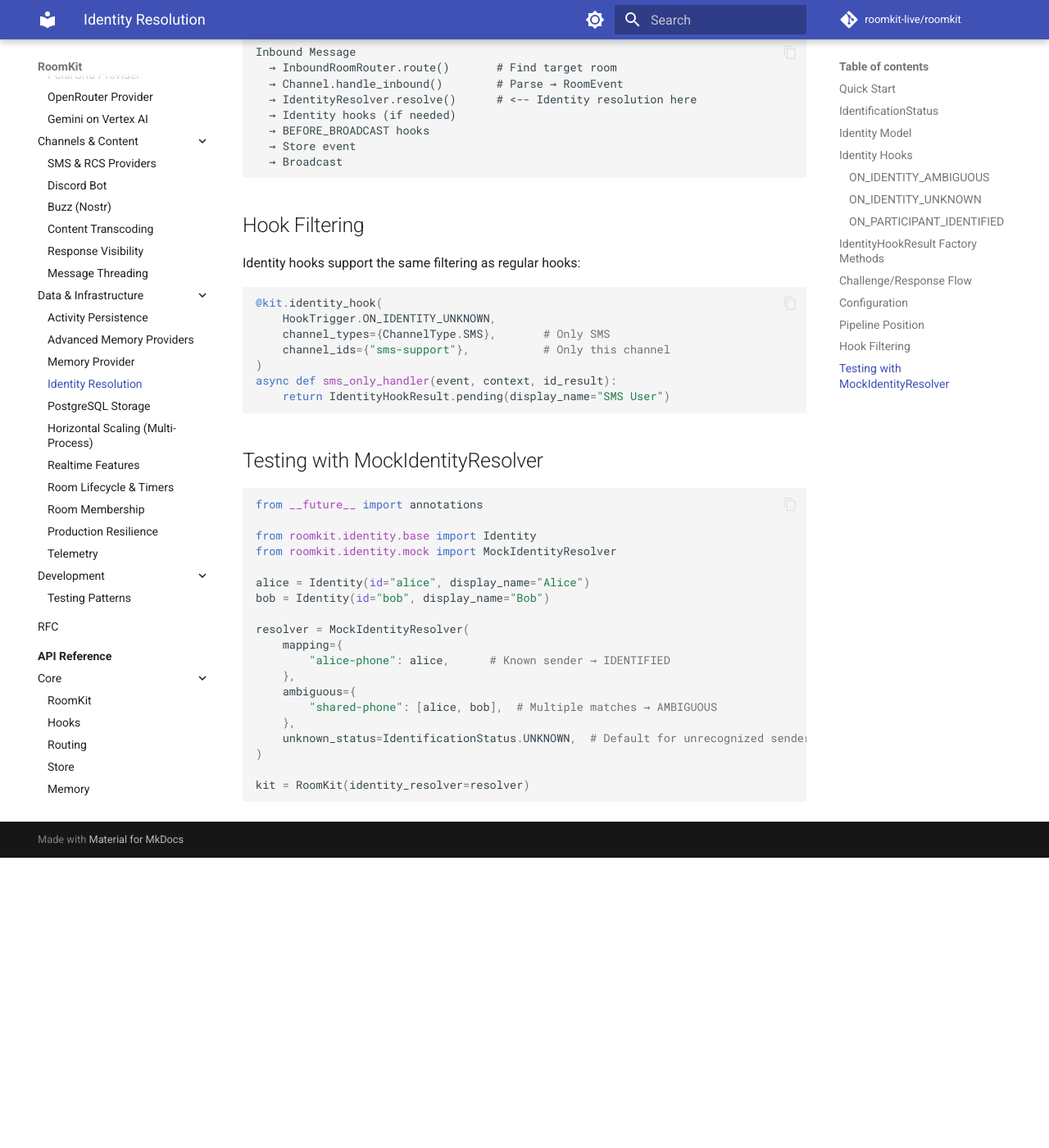
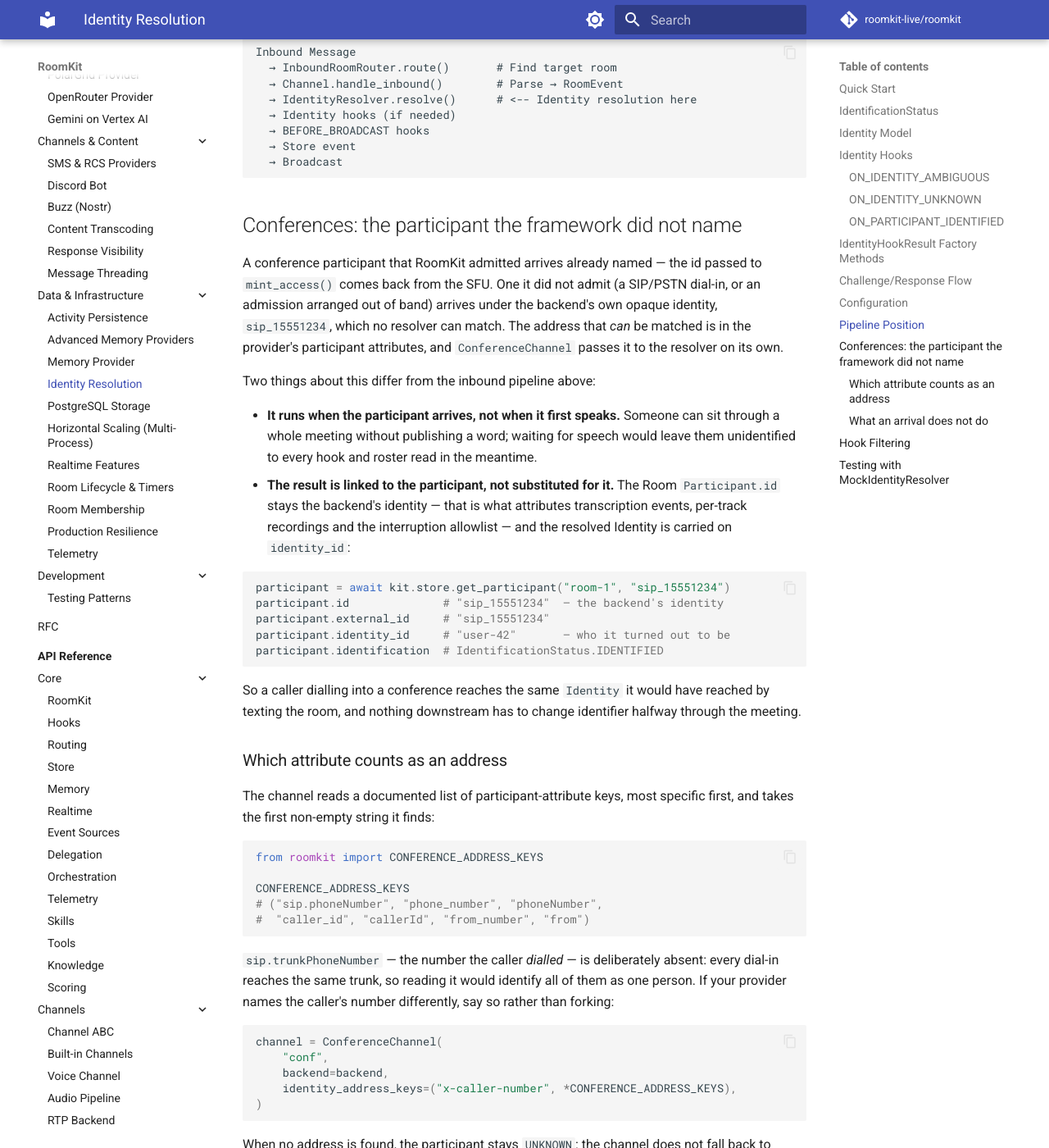
Before and after one commit to roomkit-live/roomkit-docs, an MkDocs documentation site: the page built from docs/guides/identity-resolution.md, in a window 1280 px wide and 1400 px high, scrolled down 4722 px. Shown: the whole window at 82% size. Built offline with MkDocs 1.6.1 and Material for MkDocs 9.7.7, drawn with Linux system fonts in a browser that asks for light colours; comment, search, counter and statistics services are not loaded; before the commit the page ends 5768 px from its top, so only the background shows below that; some of the changed text lies outside the part shown.

Commit message:
docs(identity): how a conference dial-in reaches an identity (RMK-7)

````diff
--- a/docs/guides/identity-resolution.md
+++ b/docs/guides/identity-resolution.md
@@ -202,6 +202,80 @@ Inbound Message
   → Broadcast
 ```
 
+## Conferences: the participant the framework did not name
+
+A conference participant that RoomKit admitted arrives already named — the id
+passed to `mint_access()` comes back from the SFU. One it did not admit (a
+SIP/PSTN dial-in, or an admission arranged out of band) arrives under the
+backend's own opaque identity, `sip_15551234`, which no resolver can match. The
+address that *can* be matched is in the provider's participant attributes, and
+`ConferenceChannel` passes it to the resolver on its own.
+
+Two things about this differ from the inbound pipeline above:
+
+- **It runs when the participant arrives, not when it first speaks.** Someone
+  can sit through a whole meeting without publishing a word; waiting for speech
+  would leave them unidentified to every hook and roster read in the meantime.
+- **The result is linked to the participant, not substituted for it.** The Room
+  `Participant.id` stays the backend's identity — that is what attributes
+  transcription events, per-track recordings and the interruption allowlist —
+  and the resolved Identity is carried on `identity_id`:
+
+```python
+participant = await kit.store.get_participant("room-1", "sip_15551234")
+participant.id              # "sip_15551234"  — the backend's identity
+participant.external_id     # "sip_15551234"
+participant.identity_id     # "user-42"       — who it turned out to be
+participant.identification  # IdentificationStatus.IDENTIFIED
+```
+
+So a caller dialling into a conference reaches the same `Identity` it would have
+reached by texting the room, and nothing downstream has to change identifier
+halfway through the meeting.
+
+### Which attribute counts as an address
+
+The channel reads a documented list of participant-attribute keys, most specific
+first, and takes the first non-empty string it finds:
+
+```python
+from roomkit import CONFERENCE_ADDRESS_KEYS
+
+CONFERENCE_ADDRESS_KEYS
+# ("sip.phoneNumber", "phone_number", "phoneNumber",
+#  "caller_id", "callerId", "from_number", "from")
+```
+
+`sip.trunkPhoneNumber` — the number the caller *dialled* — is deliberately absent:
+every dial-in reaches the same trunk, so reading it would identify all of them as
+one person. If your provider names the caller's number differently, say so rather
+than forking:
+
+```python
+channel = ConferenceChannel(
+    "conf",
+    backend=backend,
+    identity_address_keys=("x-caller-number", *CONFERENCE_ADDRESS_KEYS),
+)
+```
+
+When no address is found, the participant stays `UNKNOWN`: the channel does not
+fall back to resolving on the opaque identity.
+
+### What an arrival does not do
+
+An arrival is not a message, so there is nothing to hold, refuse, or reply to. It
+does **not** fire `ON_IDENTITY_AMBIGUOUS` / `ON_IDENTITY_UNKNOWN`, and it runs no
+challenge or rejection flow — those act on an inbound message, and the
+participant's first utterance goes through the full pipeline like any other.
+An `AMBIGUOUS` or `PENDING` result is recorded as a pending identification with
+its candidates; `UNKNOWN`, `REJECTED` and `CHALLENGE_SENT` leave the participant
+unknown. `identity_timeout` applies as everywhere else: on timeout the result is
+`UNKNOWN`, the framework event is emitted, and the participant joins regardless.
+A resolver that raises never keeps someone out of a meeting.
+
+See RFC §12.10.2 for the normative rules.
+
 ## Hook Filtering
 
 Identity hooks support the same filtering as regular hooks:
````
